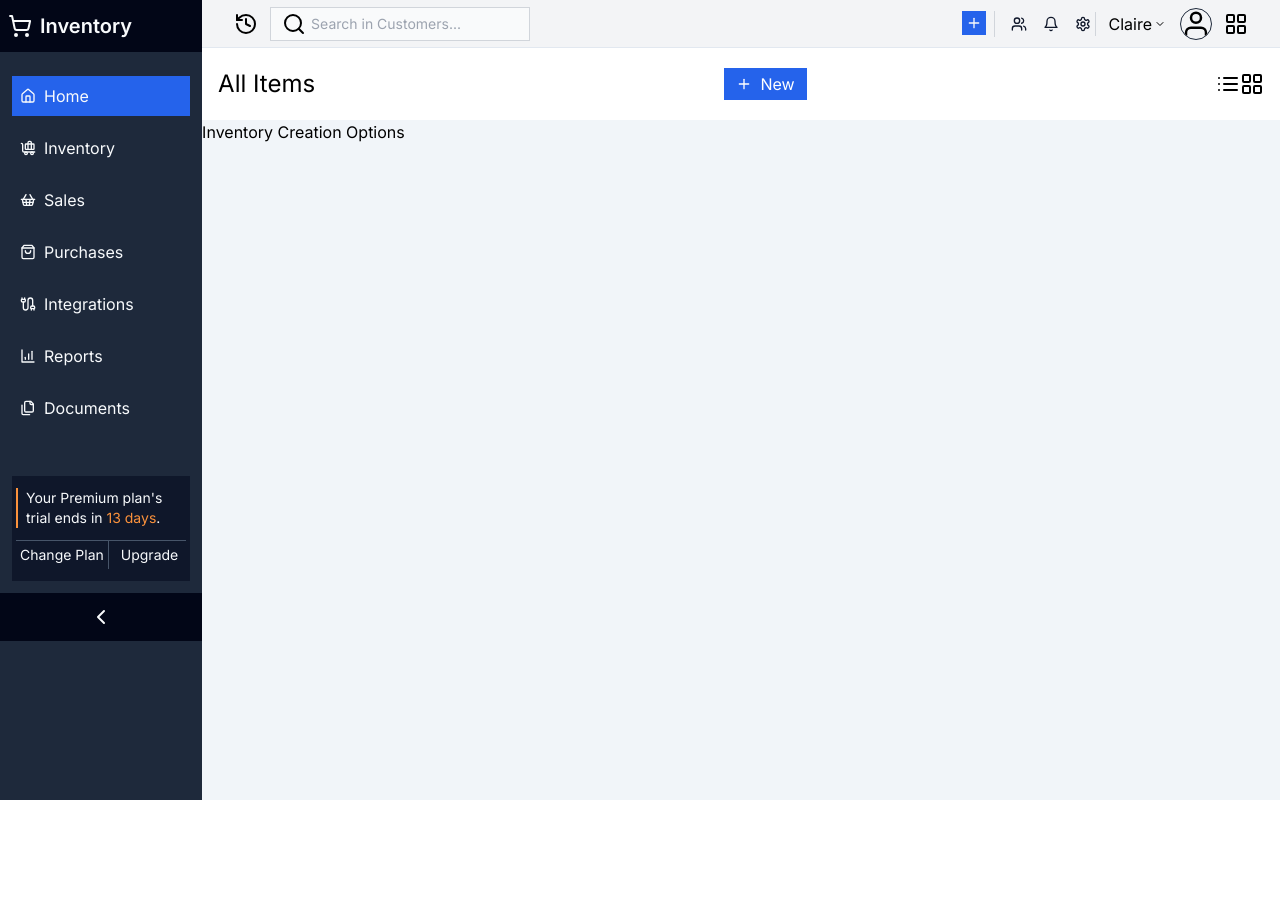
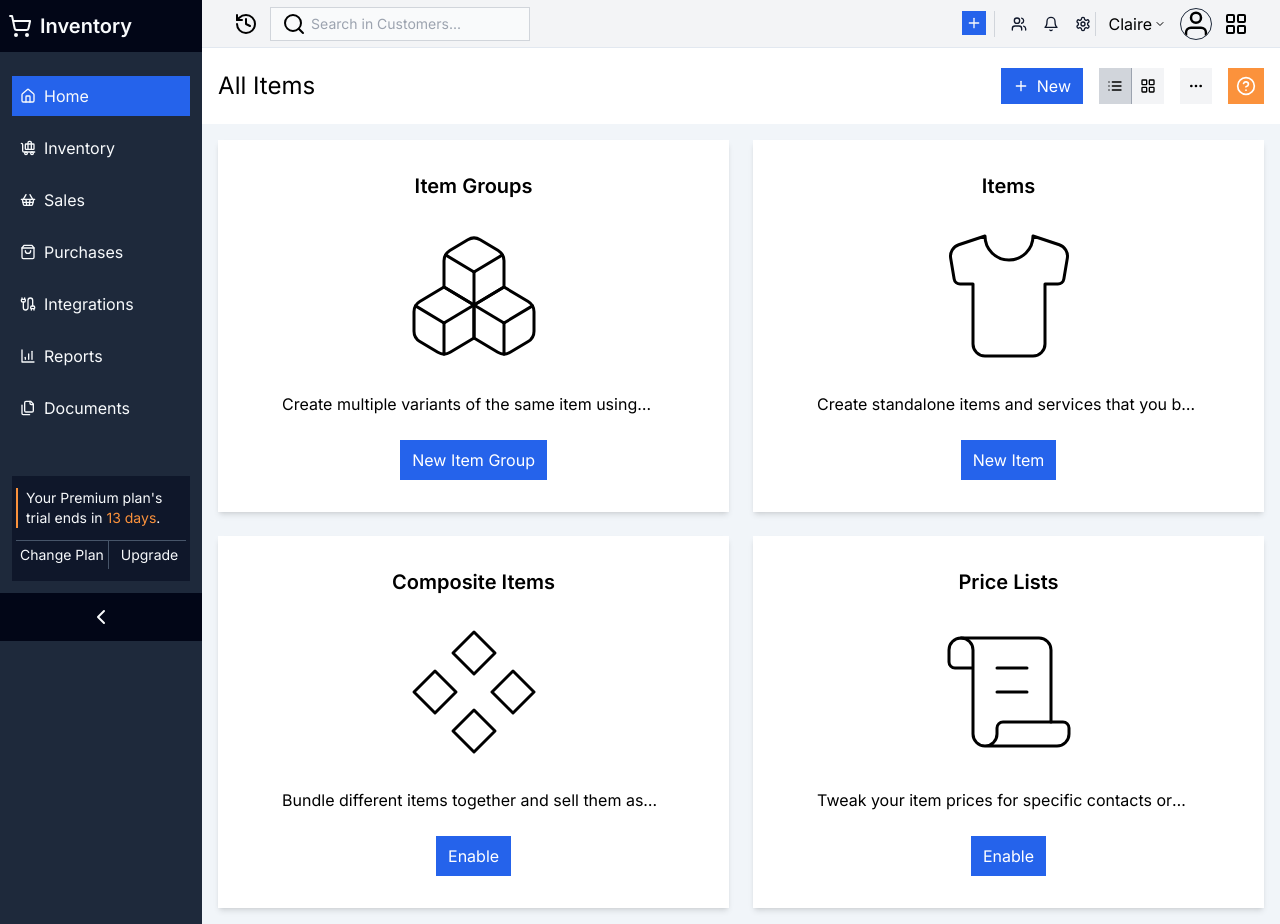
Before and after one commit to clairewambuinjuguna/inventory-management-software, a Next.js app: page /dashboard/inventory in a window 1280 px wide. Before the commit the page ends 800 px from the top, so only its background shows below. Built offline with nearby package versions, Linux system fonts and the light colour scheme.

Commit message:
Added functionality of the sales and inventory links,added functionality of new button, created the items page

```diff
--- a/app/(back-office)/components/dashboard/FixedHeader.jsx
+++ b/app/(back-office)/components/dashboard/FixedHeader.jsx
@@ -1,28 +1,45 @@
-import React from 'react'
-import { LayoutGrid, List, Plus } from 'lucide-react';
-export default function FixedHeader() {
+import React from "react";
+import {
+  HelpCircle,
+  LayoutGrid,
+  List,
+  MoreHorizontal,
+  Plus,
+} from "lucide-react";
+import Link from "next/link";
+export default function FixedHeader({newLink}) {
   return (
-    <div className="flex justify-between items-center bg-white py-5 px-4">
+    <div className="flex justify-between items-center bg-white py-5 px-4 ">
       {/*New */}
       <button className="text-2xl">All Items</button>
-      <div className="flex">
-        <button className="bg-blue-600 rounded-sm p-1 flex items-center space-x-2 px-3 text-white">
+      <div className="flex gap-4">
+        <Link
+          href={newLink}
+          className="bg-blue-600 rounded-sm p-1 flex items-center space-x-2 px-3 text-white"
+        >
           <Plus className=" w-4 h-4" />
           <span>New</span>
+        </Link>
+
+        {/*New */}
+        <div className="flex rounded-md overflow-hidden">
+          <button className=" bg-gray-300 p-2 border-r border-gray-400">
+            <List className="w-4 h-4" />
+          </button>
+          <button className=" bg-gray-100 p-2">
+            <LayoutGrid className="w-4 h-4" />
+          </button>
+        </div>
+        {/* Lay out*/}
+        {/*More  */}
+        <button className="bg-gray-100 p-2">
+          <MoreHorizontal className="w-4 h-4" />
+        </button>
+        {/*Help */}
+        <button className="bg-orange-400 p-2 text-white rounded-md">
+          <HelpCircle className="w-5 h-5 " />
         </button>
       </div>
-      {/*New */}
-      <div className="flex">
-        <button>
-          <List />
-        </button>
-        <button>
-          <LayoutGrid />
-        </button>
-      </div>
-      {/* Lay out*/}
-      {/*More  */}
-      {/*Help */}
     </div>
   );
 }
--- /dev/null
+++ b/app/(back-office)/components/dashboard/OptionCard.jsx
@@ -0,0 +1,30 @@
+"use client"
+import React from "react";
+import Link from "next/link";
+
+export default function OptionCard({ optionData }) {
+  const { title, description, link, linkTitle, enabled ,icon:Icon } = optionData;
+  return (
+    <div>
+      <div className="shadow-md bg-white flex flex-col items-center justify-center gap-6 py-8 px-16 rounded-sm">
+        <h2 className="text-xl font-semibold">{title}</h2>
+        <div>
+          <Icon strokeWidth="0.5px" className="w-36 h-36" />
+        </div>
+        <p className="line-clamp-1">{description}</p>
+        {enabled ? (
+          <Link
+            href={link}
+            className="bg-blue-600 rounded-sm py-2 inline-flex items-center space-x-2 px-3 text-white"
+          >
+            {linkTitle}
+          </Link>
+        ) : (
+          <button className="bg-blue-600 rounded-sm py-2 inline-flex items-center space-x-2 px-3 text-white">
+            Enable
+          </button>
+        )}
+      </div>
+    </div>
+  );
+}
--- /dev/null
+++ b/app/(back-office)/dashboard/inventory/items/new/page.jsx
@@ -0,0 +1,12 @@
+import React from 'react'
+
+export default function NewItem() {
+  return (
+    <div>
+        {/*header */}
+        {/*Form */}
+        {/*Footer */}
+      <h2>New item will be created here</h2>
+    </div>
+  )
+}
--- a/app/(back-office)/dashboard/inventory/page.jsx
+++ b/app/(back-office)/dashboard/inventory/page.jsx
@@ -1,11 +1,55 @@
+"use client";
 import React from "react";
 import FixedHeader from "../../components/dashboard/FixedHeader";
+import { Boxes, Component, ScrollText, Shirt } from "lucide-react";
+import Link from "next/link";
+import OptionCard from "../../components/dashboard/OptionCard";
+export default function Inventory() {
+  const optionsCard = [
+    {
+      title: "Item Groups",
+      description:
+        "Create multiple variants of the same item using Item Groups.",
+      link: "/new",
+      linkTitle: "New Item Group",
+      enabled: true,
+      icon: Boxes,
+    },
+    {
+      title: "Items",
+      description:
+        "Create standalone items and services that you buy and sell.",
+      link: "/new",
+      linkTitle: "New Item",
+      enabled: true,
+      icon: Shirt,
+    },
+    {
+      title: "Composite Items",
+      description: "Bundle different items together and sell them as kits.",
+      link: "/new",
+      linkTitle: "New Composite Item",
+      enabled: false,
+      icon: Component,
+    },
 
-export default function Inventory() {
+    {
+      title: "Price Lists",
+      description: "Tweak your item prices for specific contacts or transactions.",
+      link: "/new",
+      linkTitle: "New Item",
+      enabled: false,
+      icon: ScrollText,
+    },
+  ];
   return (
     <div>
-        <FixedHeader/>
-      <h2>Inventory Creation Options</h2>
+      <FixedHeader newLink="/dashboard/inventory/items/new"/>
+      <div className="grid grid-cols-1 lg:grid-cols-2 m-4 gap-6 ">
+        {optionsCard.map((card, i) => (
+          <OptionCard key={i} optionData={card} />
+        ))}
+      </div>
     </div>
   );
 }
--- a/package.json
+++ b/package.json
@@ -23,6 +23,6 @@
   "devDependencies": {
     "@tailwindcss/forms": "^0.5.7",
     "postcss": "^8",
-    "tailwindcss": "^3.4.1"
+    "tailwindcss": "^3.4.4"
   }
 }
```
Also changed, not shown: 1 other file (tests, documents, lock files or other folders).
